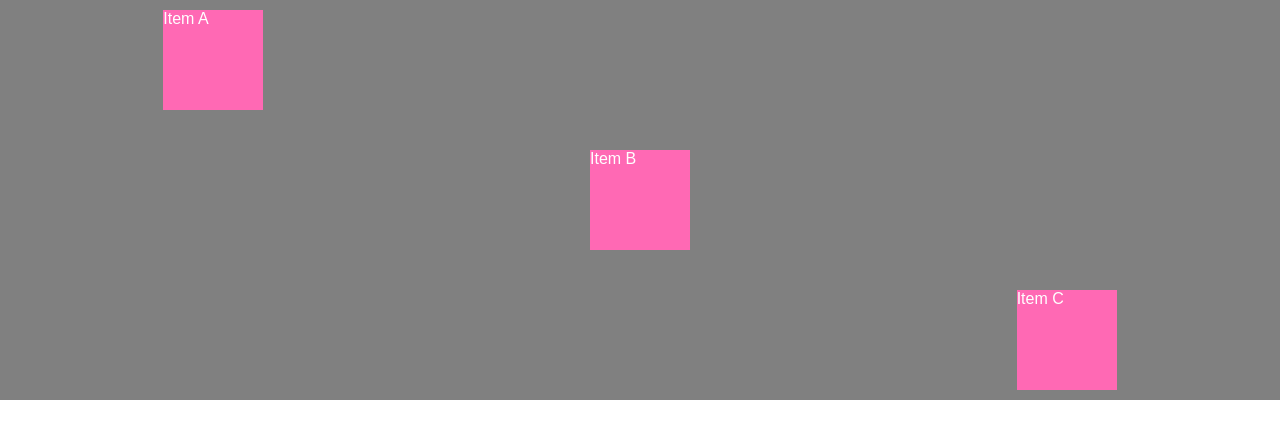
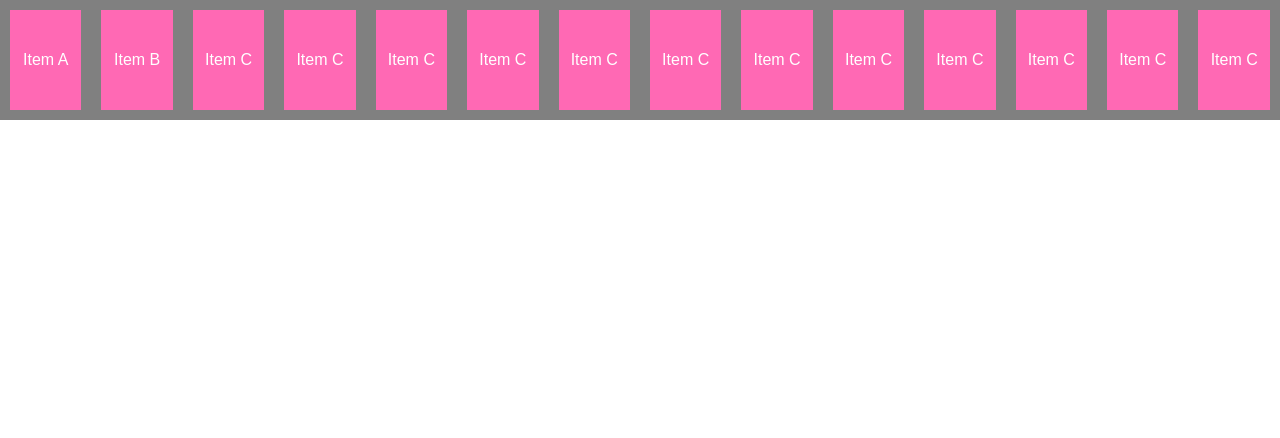
Before and after one commit to ShannaJSmith/flexbox-practice, a React (Create React App) app in the folder flexbox/: page / in a window 1280 px wide. Shown: the top 438 px of the page. Built offline with nearby package versions, Linux system fonts and the light colour scheme.

Commit message:
how to center a div

```diff
--- a/flexbox/src/App.js
+++ b/flexbox/src/App.js
@@ -4,6 +4,17 @@ function App() {
       <div className="item">Item A</div>
       <div className="item">Item B</div>
       <div className="item">Item C</div>
+      <div className="item">Item C</div>
+      <div className="item">Item C</div>
+      <div className="item">Item C</div>
+      <div className="item">Item C</div>
+      <div className="item">Item C</div>
+      <div className="item">Item C</div>
+      <div className="item">Item C</div>
+      <div className="item">Item C</div>
+      <div className="item">Item C</div>
+      <div className="item">Item C</div>
+      <div className="item">Item C</div>
     </div>
   );
 }
--- a/flexbox/src/index.css
+++ b/flexbox/src/index.css
@@ -10,18 +10,26 @@ body {
 }
 
 .flex-container {
-  height: 400px;
+  /* height: 500px; */
   display: flex;
+  /* flex-direction: column; */
   background: grey;
-  justify-content: space-around;
+  /* jc always uses main axis. for rows justify-content positions the children */
+  /* justify-content: flex-end; */
   /* justify-content: space-between; */
   /* justify-content: space-evenly; */
-  align-items: center;
+  /* al always uses cross axis. for columns align-items positions the children */
+  /* align-items: flex-end; */
   /* align-items: flex-start;
   align-items: flex-end; */
 }
 
 .item {
+  /* to center a div */
+  display: flex;
+  justify-content: center;
+  align-items: center;
+
   width: 100px;
   height: 100px;
   background: hotpink;
@@ -30,7 +38,7 @@ body {
 }
 
 /* pseudo selector. could also label each item 1,2,3 */
-.item:nth-of-type(1) {
+/* .item:nth-of-type(1) {
   align-self: flex-start;
 }
 
@@ -40,4 +48,4 @@ body {
 
 .item:nth-of-type(3) {
   align-self: flex-end;
-}
+} */
```
